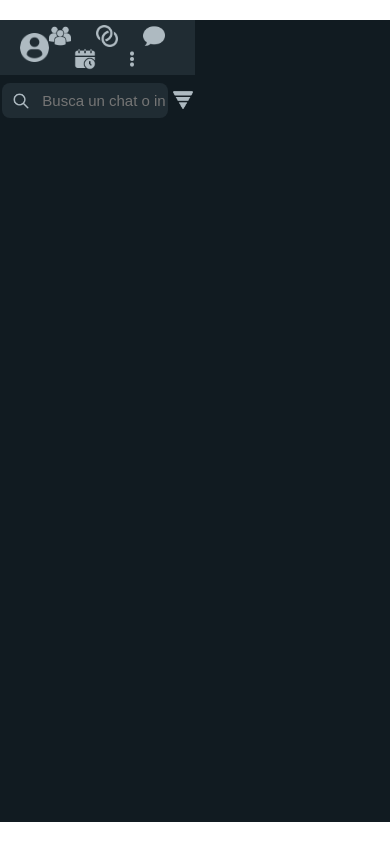
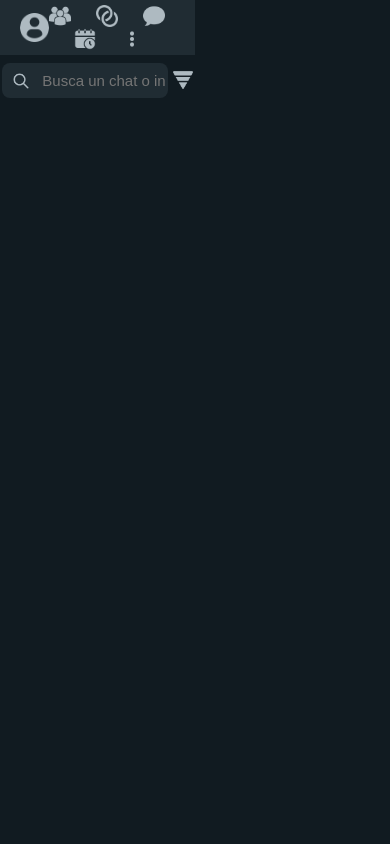
Before and after one commit to chbarr/WhatsApp_Web_Clone, a React (Create React App) app: page / in a window 390 px wide. Built offline with nearby package versions, Linux system fonts and the light colour scheme.

Commit message:
added some variations to media queries to improve responsive in App.css

```diff
--- a/src/App/App.css
+++ b/src/App/App.css
@@ -1,12 +1,16 @@
-html {
+html, body {
   font-size: 62.5%;
+  margin: 0;
+  padding: 0;
+  overflow: hidden;
+  height: 100%;
 }
 
 .app-container {
   width: 100%;
-  height: 95vh;
+  height: 100vh;
+  margin-top: 0px;
   display: grid;
-  margin: 20px auto;
   background-color: #111b21;
   grid-template-columns: 1fr 3fr;
 }
@@ -30,9 +34,10 @@ html {
   }
 }
 
-/* Pantallas con un ancho mayor a 1024px (típicamente para escritorios) */
 @media (min-width: 1275px) {
   .app-container {
     width: 90%;
+    height: 95vh;
+    margin: 20px auto;
   }
 }
```
